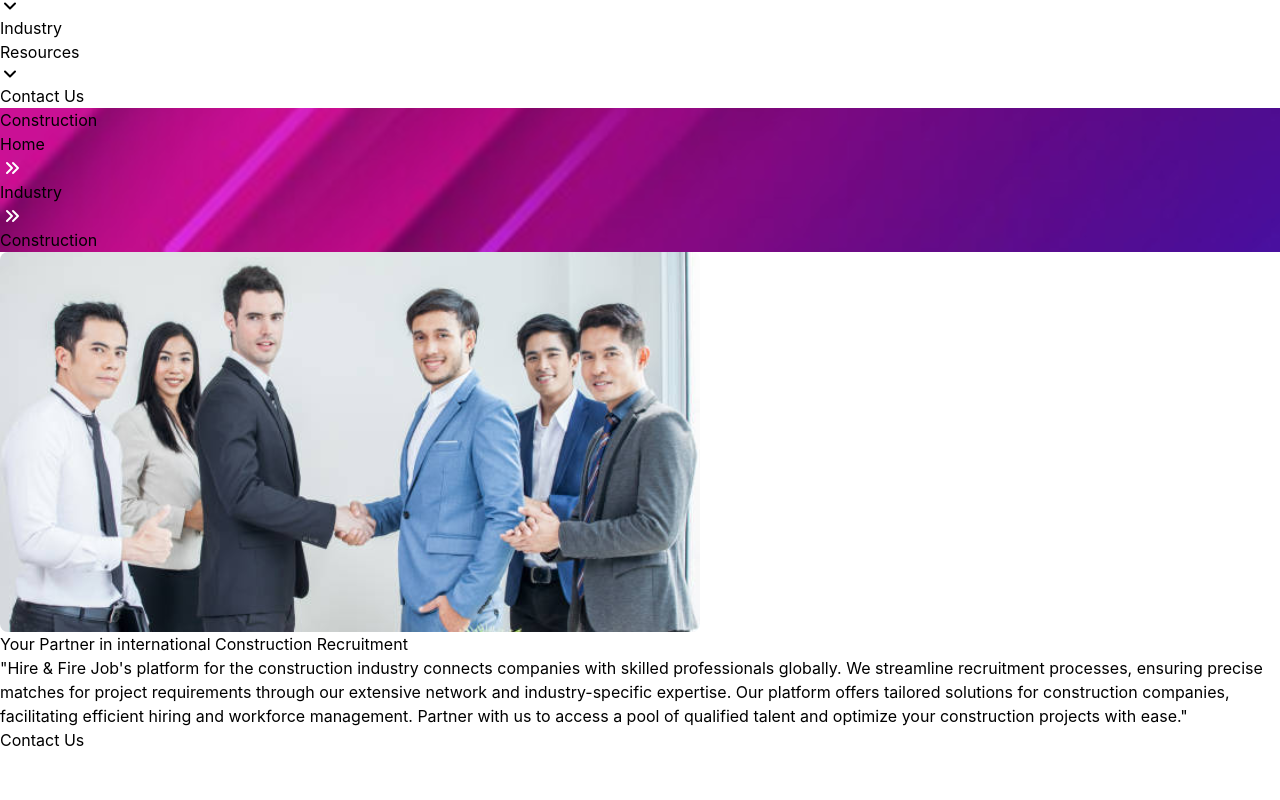
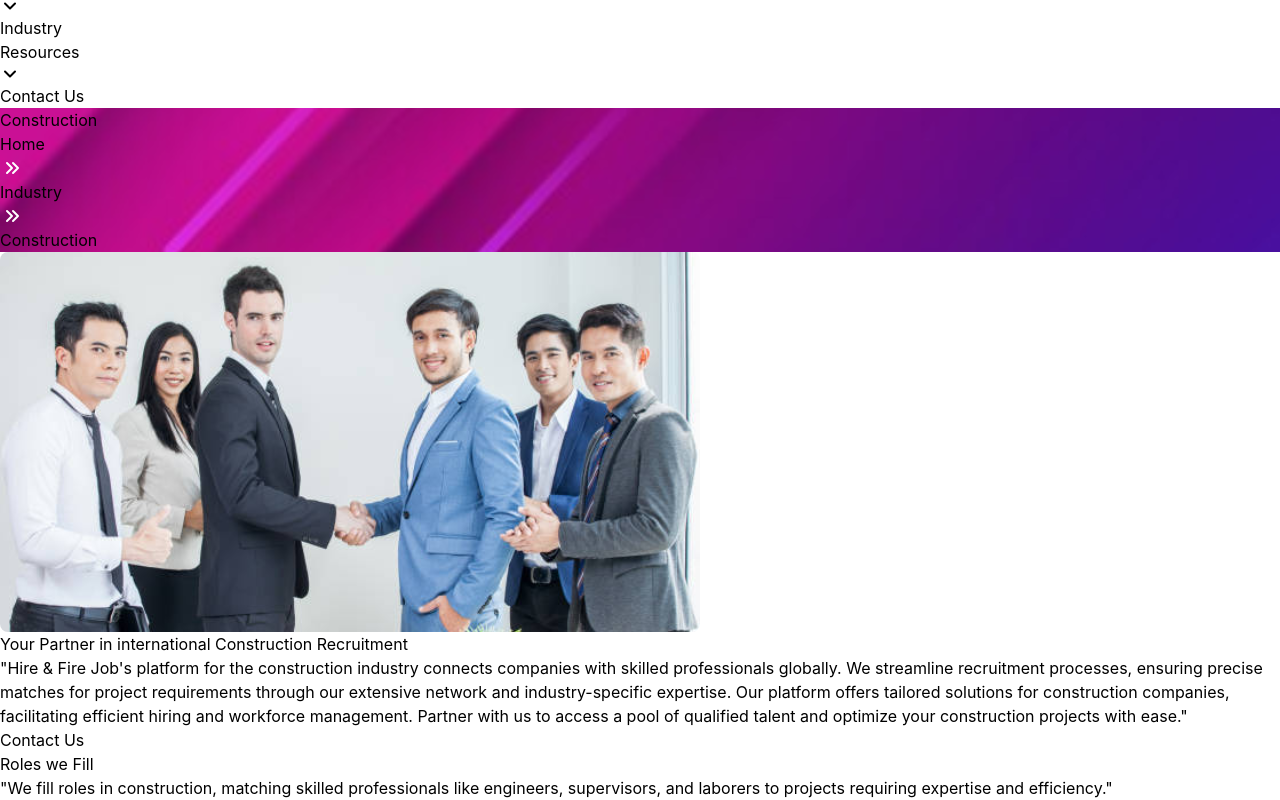
Before and after one commit to FarhanFardid/Hire_Crew, a React (Vite) app: page / in a window 1280 px wide. Shown: the part 245-1045 px from the top of the page. Before the commit the page ends 997 px from the top, so only its background shows below. Built offline with nearby package versions, Linux system fonts and the light colour scheme.

Commit message:
Roles Section under development , title componenet added for headings and subheadings

```diff
--- a/src/App.jsx
+++ b/src/App.jsx
@@ -2,6 +2,7 @@ import "./App.css";
 import Banner from "./components/banner/Banner";
 import Header from "./components/header/Header";
 import Navbar from "./components/navbar/Navbar";
+import Role from "./components/SectionRole/Role";
 
 function App() {
   return (
@@ -9,6 +10,7 @@ function App() {
     <Navbar></Navbar>
     <Header></Header>
     <Banner></Banner>
+    <Role></Role>
     </>
   );
 }
--- /dev/null
+++ b/src/components/SectionRole/Role.jsx
@@ -0,0 +1,15 @@
+import Title from "../headings/Title";
+
+const Role = () => {
+  return (
+    <div>
+      <Title
+        main="Roles we Fill"
+        sub='"We fill roles in construction, matching skilled professionals like engineers, supervisors,
+and laborers to projects requiring expertise and efficiency."'
+      ></Title>
+    </div>
+  );
+};
+
+export default Role;
--- /dev/null
+++ b/src/components/headings/Title.jsx
@@ -0,0 +1,14 @@
+const Title = ({ main, sub }) => {
+  return (
+    <div className="text-center p-5 w-[900px] mx-auto">
+      <h2 className="text-2xl md:text-5xl font-semibold  pb-2 md:pb-7">
+        {main}
+      </h2>
+      <h5 className="text-sm md:text-lg font-medium  py-1 md:py-3">
+        {sub}
+      </h5>
+    </div>
+  );
+};
+
+export default Title;
```
